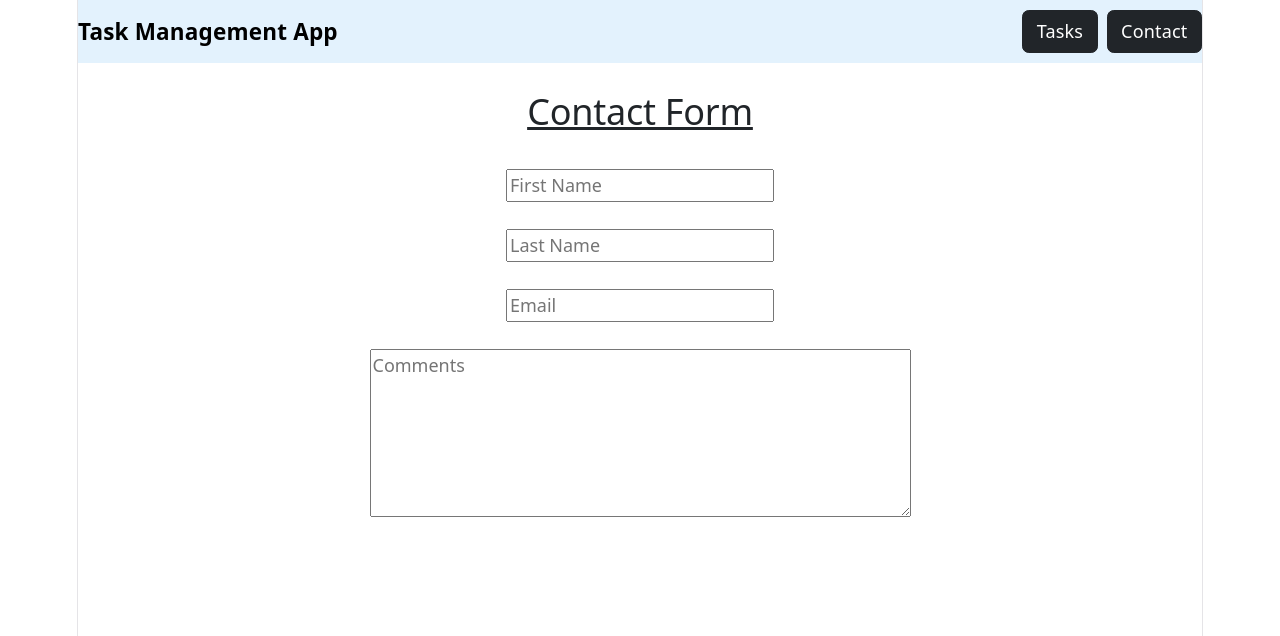
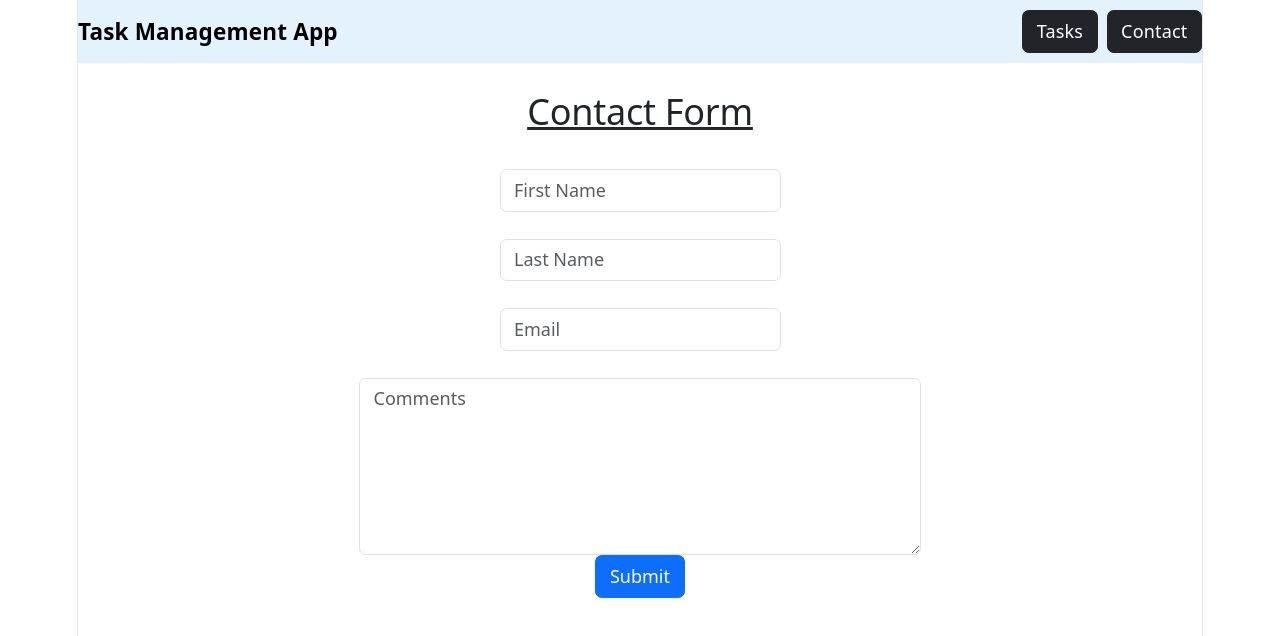
Before and after one commit to kennyportes/ToDo-App, a React (Vite) app: page /Contact in a window 1280 px wide. Shown: the top 636 px of the page. Built offline with nearby package versions, Linux system fonts and the light colour scheme.

Commit message:
Created a form for all my input fields to be submitted with a submit button. also an added and alert to let user know form was submitted.

```diff
--- a/src/pages/Contact.jsx
+++ b/src/pages/Contact.jsx
@@ -5,50 +5,69 @@ function Contact() {
         firstName: "",
         lastName: "",
         email: "",
-        comment: "",
+        comments: "",
     });
 
     function handleChange(e) {
         setForm({ ...form, [e.target.name]: e.target.value });
     }
+
+    function handleSubmit(e) {
+        e.preventDefault();
+        console.log("Form Data:", form);
+        alert(`Message sent by ${form.firstName}!`);
+    }
     return (
         <>
             <div>
                 <h2 style={{ textDecoration: "underline" }}>Contact Form</h2>
-            </div>
-            <div>
+
+                <form onSubmit={handleSubmit}>
+                <div className="w-25 mx-auto">
                     <br />
                     <input
+                        className="form-control"
                         name="firstName"
                         placeholder="First Name"
+                        value={form.firstName}
                         onChange={handleChange}
                     />
                 </div>
-            <div>
+                <div className="w-25 mx-auto">
                     <br />
                     <input
+                        className="form-control"
                         name="lastName"
                         placeholder="Last Name"
+                        value={form.lastName}
                         onChange={handleChange}
                     />
                 </div>
-            <div>
+                <div className="w-25 mx-auto">
                     <br />
                     <input
+                        className="form-control"
                         name="email"
+                        type="email"
                         placeholder="Email"
+                        value={form.email}
                         onChange={handleChange}
                     />
                 </div>
-            <div>
+                <div className="w-50 mx-auto">
                     <br />
                     <textarea
+                        className="form-control"
                         name="comments"
                         placeholder="Comments"
                         rows="6"
                         cols="50"
+                        value={form.comments}
                         onChange={handleChange}
                     />
+                </div>
+                <button type="submit" class="btn btn-primary">Submit</button>
+                </form>
             </div>
         </>
 
```
Lines whose indentation alone changed are shown as unchanged.
